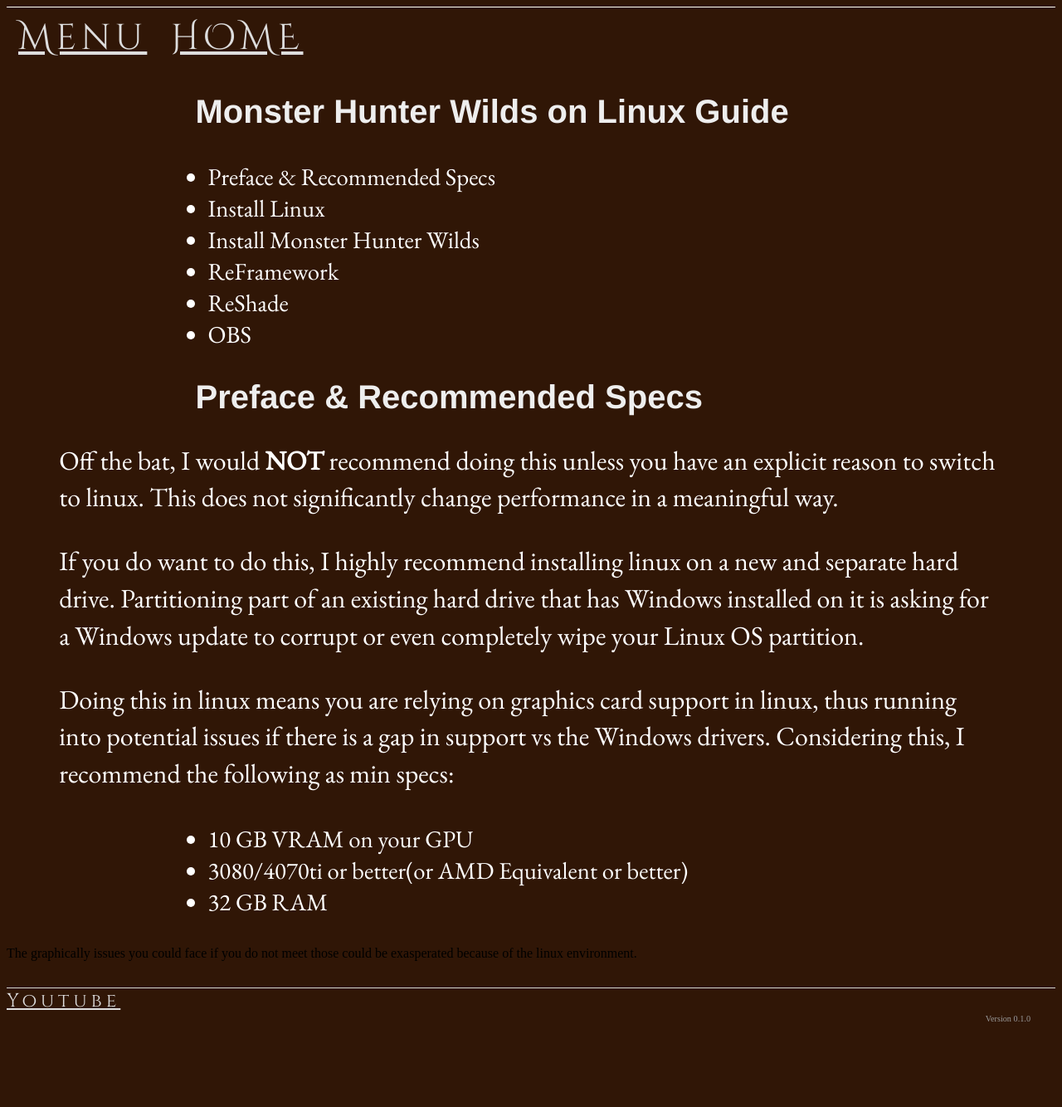
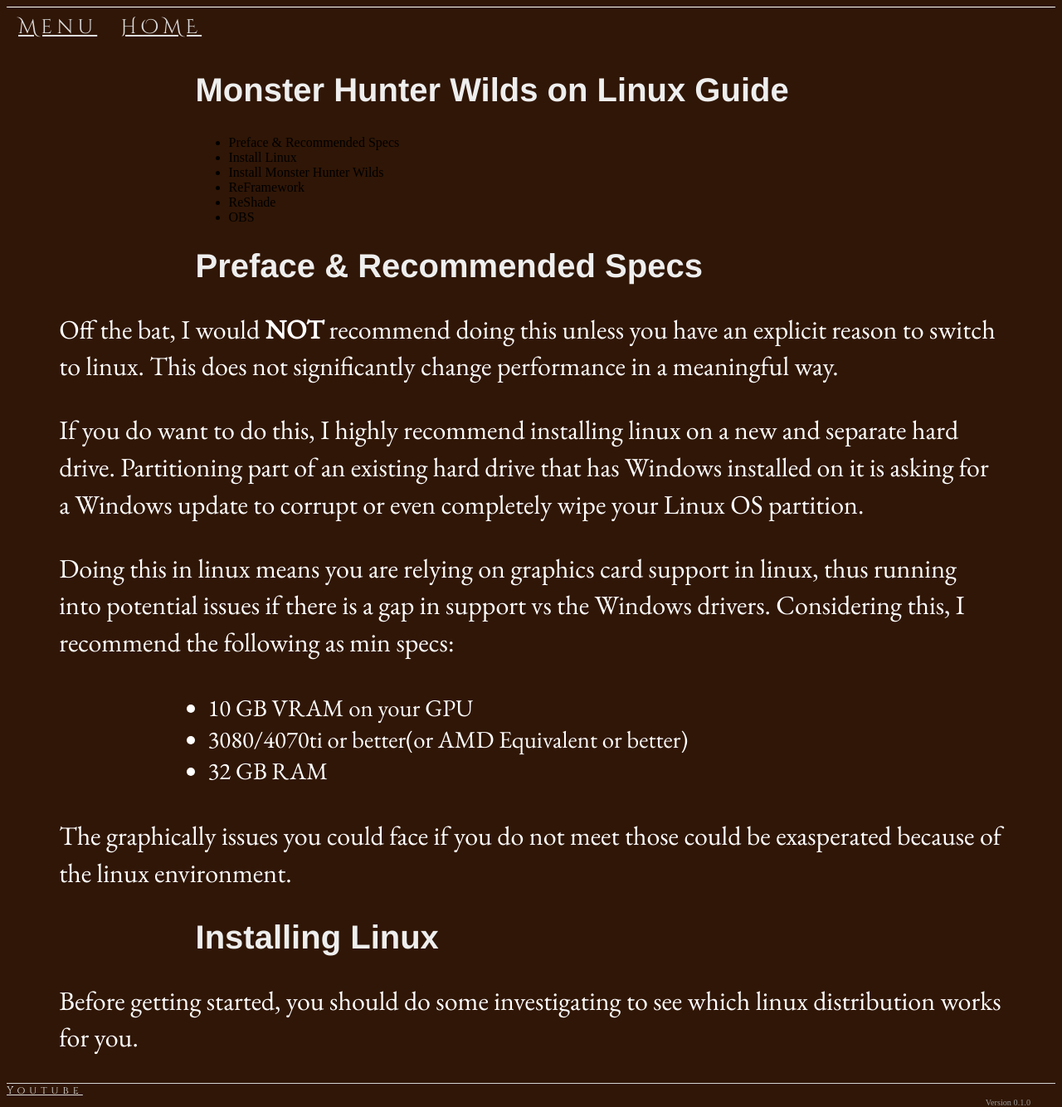
Before and after one commit to guitarsluggr/guitarsluggr.github.io, a Jekyll site: the page built from pages/mhwilds-linux.html, in a window 1280 px wide. Shown: the whole page at 83% size. Built offline with Jekyll 4.4.1, drawn with Linux system fonts in a browser that asks for light colours; nearby versions of some CDN libraries; library files that are not in the unit come from our copies; before the commit the page ends 1233 px from its top, so only the background shows below that.

Commit message:
small update

```diff
--- a/css/main.css
+++ b/css/main.css
@@ -77,7 +77,7 @@
     /* padding-right: 30px; */
 }
 
-ul {
+.list {
   /* background: #686868; */
   color: #FFFFFF;
   padding: 5px;
@@ -86,7 +86,7 @@
   font-weight: normal;
 }
 
-li {
+.list-item {
   /* background: #b3b3b3; */
   color: #FFFFFF;
   padding: 0px;
--- a/pages/mhwilds-linux.html
+++ b/pages/mhwilds-linux.html
@@ -31,19 +31,20 @@
 <p class="paragraph1">
 Doing this in linux means you are relying on graphics card support in linux, thus running into potential issues if there is a gap in support vs the Windows drivers. Considering this, I recommend the following as min specs:
 <div class="para_indent">
-<ul>
-    <li>10 GB VRAM on your GPU</li>
-    <li>3080/4070ti or better(or AMD Equivalent or better)</li>
-    <li>32 GB RAM</li>
+<ul class="list">
+    <li class="list-item">10 GB VRAM on your GPU</li>
+    <li class="list-item">3080/4070ti or better(or AMD Equivalent or better)</li>
+    <li class="list-item">32 GB RAM</li>
 </ul>
 </div>
+</p>
+
+<p class="paragraph1">
 The graphically issues you could face if you do not meet those could be exasperated because of the linux environment.
 </p>
 
-<p class="paragraph1">
-
-</p>
+<h1 style="font-family:Helvetica Neue"> Installing Linux </h1>
 
 <p class="paragraph1">
-
+Before getting started, you should do some investigating to see which linux distribution works for you.
 </p>
```
